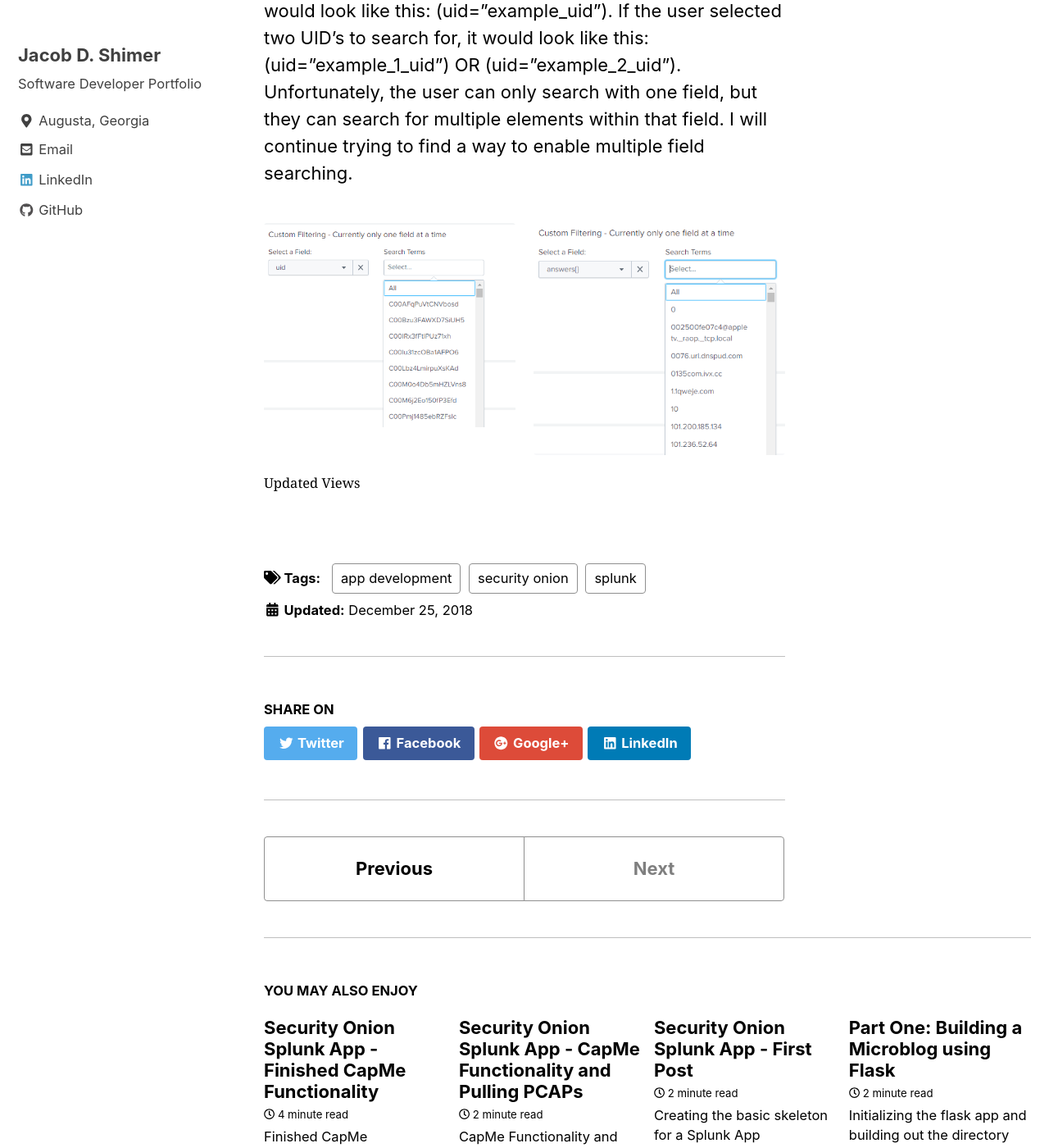
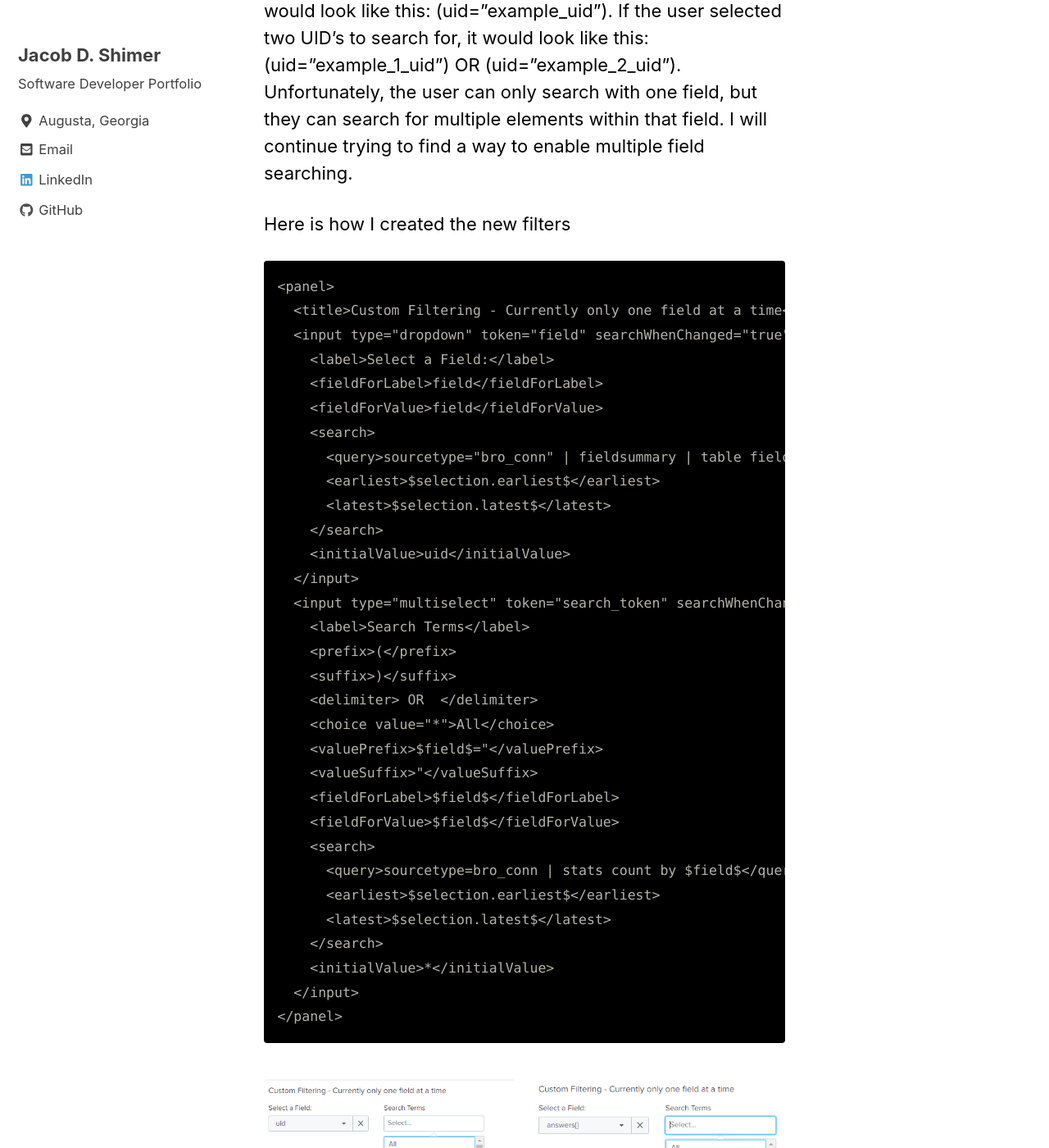
Before and after one commit to jacobdshimer/jacobdshimer.github.io, a Jekyll site: the page built from _posts/2018-12-25-security-onion-app-search-post-processing.md, in a window 1280 px wide and 1400 px high, scrolled down 2089 px. Shown: the whole window at 82% size. Built offline with Jekyll 4.4.1, drawn with Linux system fonts in a browser that asks for light colours; nearby versions of some CDN libraries; some of the changed text lies outside the part shown.

Commit message:
Added code snippet

````diff
--- a/_posts/2018-12-25-security-onion-app-search-post-processing.md
+++ b/_posts/2018-12-25-security-onion-app-search-post-processing.md
@@ -27,8 +27,44 @@
 
 Before, the only filtering that was possible was through IP addresses and Port numbers.  I decided that that was very limiting and created a new mechanic.  This mechanic consist of a dropdown and a multiselect box.  The dropdown corresponds to the available fields within the sourcetype.  The multiselect takes the token from the dropdown and applies its value to both the search that powers the multiselect and to the valuePrefix for the multiselect.  So for example, if the user selected the UID field and selected a UID from the multiselect, then the value from that multiselect would look like this: (uid="example_uid").  If the user selected two UID's to search for, it would look like this: (uid="example_1_uid") OR (uid="example_2_uid").  Unfortunately, the user can only search with one field, but they can search for multiple elements within that field.  I will continue trying to find a way to enable multiple field searching.
 
+Here is how I created the new filters
+
+```
+<panel>
+  <title>Custom Filtering - Currently only one field at a time</title>
+  <input type="dropdown" token="field" searchWhenChanged="true">
+    <label>Select a Field:</label>
+    <fieldForLabel>field</fieldForLabel>
+    <fieldForValue>field</fieldForValue>
+    <search>
+      <query>sourcetype="bro_conn" | fieldsummary | table field</query>
+      <earliest>$selection.earliest$</earliest>
+      <latest>$selection.latest$</latest>
+    </search>
+    <initialValue>uid</initialValue>
+  </input>
+  <input type="multiselect" token="search_token" searchWhenChanged="true">
+    <label>Search Terms</label>
+    <prefix>(</prefix>
+    <suffix>)</suffix>
+    <delimiter> OR  </delimiter>
+    <choice value="*">All</choice>
+    <valuePrefix>$field$="</valuePrefix>
+    <valueSuffix>"</valueSuffix>
+    <fieldForLabel>$field$</fieldForLabel>
+    <fieldForValue>$field$</fieldForValue>
+    <search>
+      <query>sourcetype=bro_conn | stats count by $field$</query>
+      <earliest>$selection.earliest$</earliest>
+      <latest>$selection.latest$</latest>
+    </search>
+    <initialValue>*</initialValue>
+  </input>
+</panel>
+```
+
 <figure class="half">
    <a href="/assets/images/seconion_app_new_filtering-1.PNG"><img src="/assets/images/seconion_app_new_filtering-1.PNG"></a>
    <a href="/assets/images/seconion_app_new_filtering-2.PNG"><img src="/assets/images/seconion_app_new_filtering-2.PNG"></a>
-   <figcaption>Updated Views</figcaption>
+   <figcaption>New Filtering Mechanic</figcaption>
 </figure>
````
